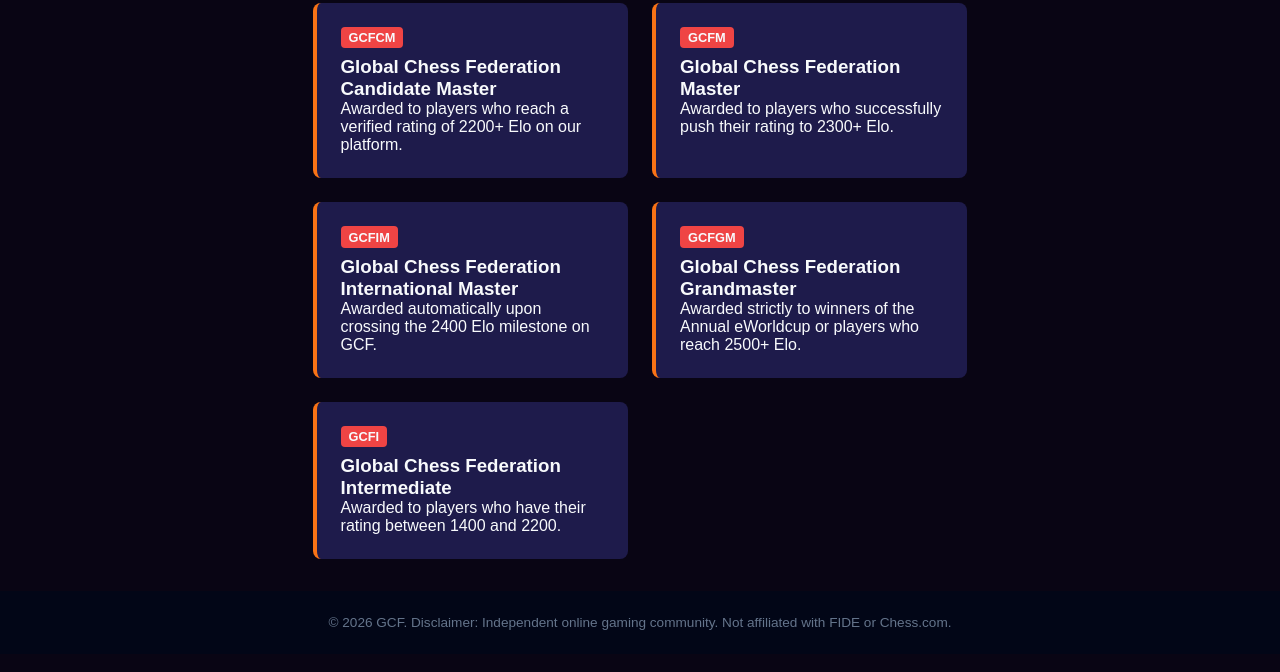
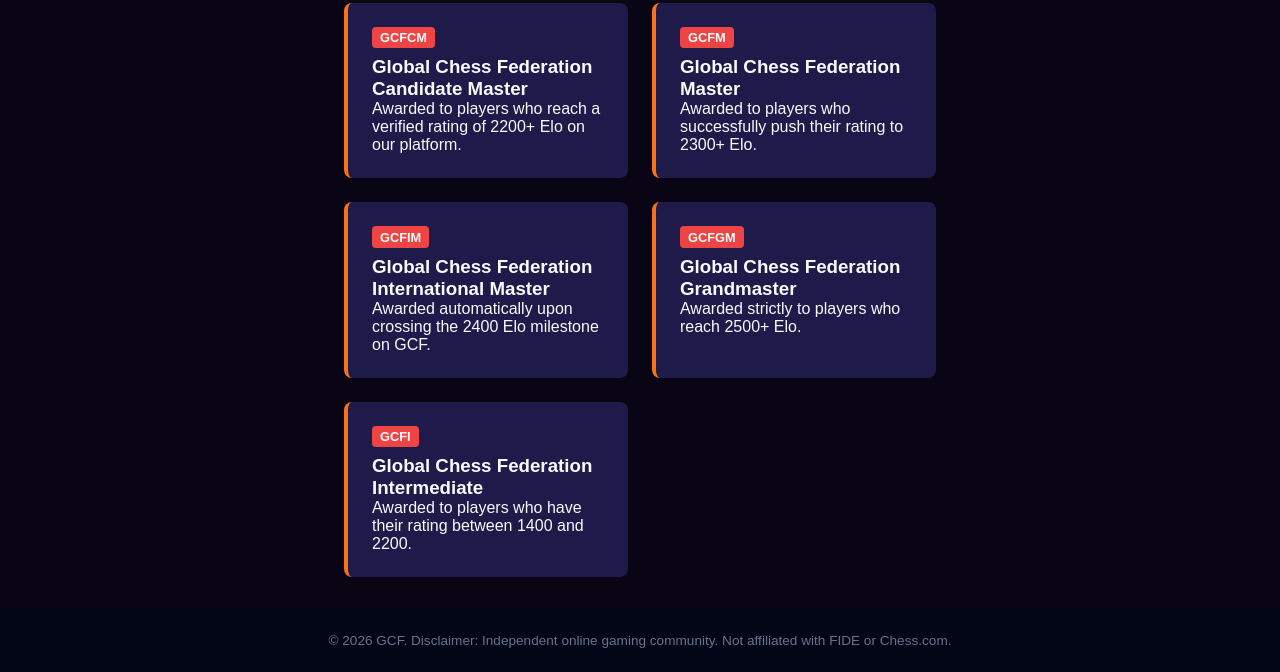
Before and after one commit to NickWilde-ztpt/ChessFederation, a plain HTML site: page ChessFederation/titles.html in a window 1280 px wide. Shown: the part 164-836 px from the top of the page. Drawn offline with Linux system fonts and the light colour scheme.

```diff
--- a/ChessFederation/titles.html
+++ b/ChessFederation/titles.html
@@ -64,7 +64,7 @@
             <div class="card">
                 <span class="badge">GCFGM</span>
                 <h3>Global Chess Federation Grandmaster</h3>
-                <p>Awarded strictly to winners of the Annual eWorldcup or players who reach 2500+ Elo.</p>
+                <p>Awarded strictly to players who reach 2500+ Elo.</p>
             </div>
             <div class="card">
                 <span class="badge">GCFI</span>
```
